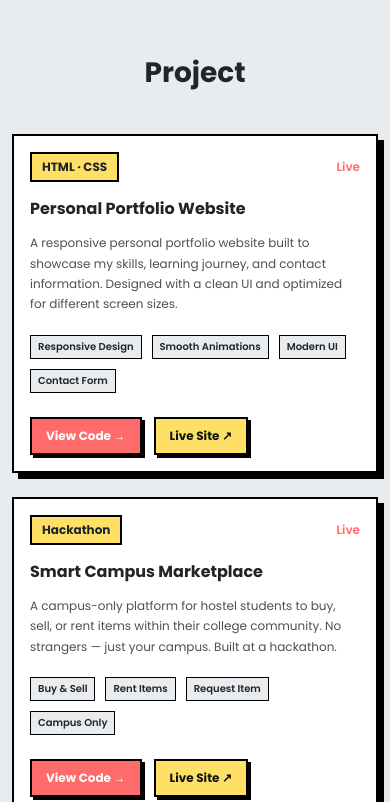
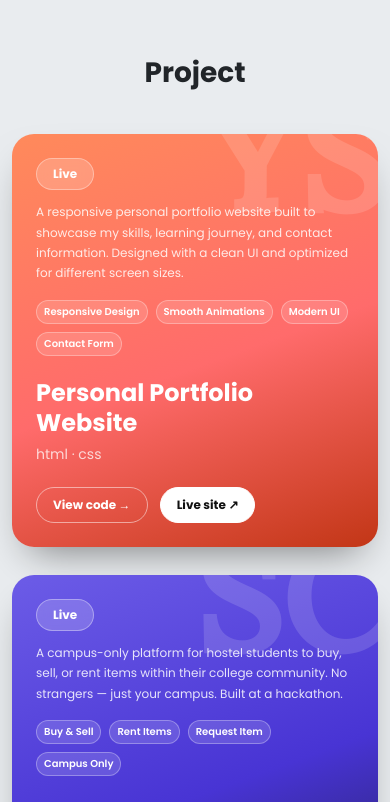
Before and after one commit to YashRajSahu44/Portfolio, a React (Vite) app: page / in a window 390 px wide. Shown: the part 3220-4022 px from the top of the page. Built offline with nearby package versions, Linux system fonts and the light colour scheme.

Commit message:
Modified project section

```diff
--- a/src/components/Projects.jsx
+++ b/src/components/Projects.jsx
@@ -5,25 +5,33 @@ export default function Projects() {
     <>
       <h1 className="Main-head" id="project">Project</h1>
 
-      <div className="projects-grid">
+      <div className="project-feed">
         {projects.map((project) => (
-          <div className="project-card" key={project.id}>
-            <div>
-              <div className="project-card-top">
-                <span className="project-tag">{project.tag}</span>
-                <span className="project-status">{project.status}</span>
-              </div>
-              <h3>{project.title}</h3>
-              <p>{project.desc}</p>
-              <div className="project-features">
+          <div
+            className="project-feature-card"
+            key={project.id}
+            style={{ background: project.gradient }}
+          >
+            <span className="project-feature-monogram" aria-hidden="true">{project.monogram}</span>
+            <span className="project-feature-status">{project.status}</span>
+
+            <div className="project-feature-body">
+              <p className="project-feature-desc">{project.desc}</p>
+              <div className="project-feature-features">
                 {project.features.map((feature) => (
                   <span key={feature}>{feature}</span>
                 ))}
               </div>
-            </div>
-            <div className="project-links">
-              <a href={project.code} className="proj-btn">View Code →</a>
-              <a href={project.live} target="_blank" rel="noreferrer" className="proj-btn-live">Live Site ↗</a>
+
+              <h3 className="project-feature-title">{project.title}</h3>
+              <p className="project-feature-tag">{project.tag.toLowerCase()}</p>
+
+              <div className="project-feature-links">
+                <a href={project.code} className="project-feature-btn">View code →</a>
+                <a href={project.live} target="_blank" rel="noreferrer" className="project-feature-btn project-feature-btn-solid">
+                  Live site ↗
+                </a>
+              </div>
             </div>
           </div>
         ))}
--- a/src/data/projects.js
+++ b/src/data/projects.js
@@ -8,6 +8,8 @@ export const projects = [
     features: ['Responsive Design', 'Smooth Animations', 'Modern UI', 'Contact Form'],
     code: 'https://github.com/YashRajSahu44/portfolio.git',
     live: 'https://yash-portfolio-mu-eight.vercel.app/',
+    monogram: 'YS',
+    gradient: 'linear-gradient(160deg, #ff8a5b 0%, #ff6b6b 55%, #c23616 100%)',
   },
   {
     id: 2,
@@ -18,6 +20,8 @@ export const projects = [
     features: ['Buy & Sell', 'Rent Items', 'Request Item', 'Campus Only'],
     code: 'https://github.com/YashRajSahu44/SmartCampusMarketplace_.git',
     live: 'https://n3xtg3n.xyz/',
+    monogram: 'SC',
+    gradient: 'linear-gradient(160deg, #6c5ce7 0%, #4834d4 55%, #1e1b4b 100%)',
   },
   {
     id: 3,
@@ -28,6 +32,8 @@ export const projects = [
     features: ['Real-time Weather', 'Dynamic Animations', 'Air Quality', 'API Integration'],
     code: 'https://github.com/YashRajSahu44/CheckTemp.git',
     live: 'https://yashrajsahu44.github.io/CheckTemp/',
+    monogram: 'CT',
+    gradient: 'linear-gradient(160deg, #38bdf8 0%, #0ea5e9 55%, #0c4a6e 100%)',
   },
   {
     id: 4,
@@ -38,5 +44,7 @@ export const projects = [
     features: ['Tax Calculation', 'FY 2025-26 Regime', 'Instant Estimate', 'Clean UI'],
     code: 'https://github.com/YashRajSahu44/TaxWise.git',
     live: 'https://yashrajsahu44.github.io/TaxWise/',
+    monogram: 'TW',
+    gradient: 'linear-gradient(160deg, #34d399 0%, #059669 55%, #064e3b 100%)',
   },
 ]
--- a/src/responsive.css
+++ b/src/responsive.css
@@ -35,8 +35,7 @@
   .skills-container{
     grid-template-columns:repeat(2,1fr);
   }
-  .projects-grid{
-    grid-template-columns:1fr;
+  .project-feed{
     padding:0 12px;
   }
   .cert-container{
@@ -77,28 +76,27 @@
   .skill-card p{
     font-size:12px;
   }
-  .projects-grid{
+  .project-feed{
     padding:0 12px;
   }
-  .project-card{
-    padding:16px;
+  .project-feature-card{
+    min-height:320px;
+    padding:24px;
+    border-radius:22px;
   }
-  .project-card h3{
-    font-size:16px;
-    word-break:break-word;
+  .project-feature-monogram{
+    font-size:150px;
   }
-  .project-card p{
+  .project-feature-desc{
     font-size:12px;
   }
-  .project-features span{
+  .project-feature-features span{
     font-size:10px;
     padding:3px 7px;
   }
-  .proj-btn,
-  .proj-btn-live{
+  .project-feature-btn{
     font-size:12px;
-    padding:8px 14px;
-    box-shadow:3px 3px #000;
+    padding:8px 16px;
   }
   .about-text{
     padding:28px 18px;
--- a/src/style.css
+++ b/src/style.css
@@ -384,109 +384,120 @@ nav{
   font-family:'Poppins',sans-serif;
 }
 
-.projects-grid{
-  display:grid;
-  grid-template-columns:repeat(2,1fr);
-  gap:24px;
-  max-width:1100px;
+.project-feed{
+  display:flex;
+  flex-direction:column;
+  gap:28px;
+  max-width:680px;
   margin:0 auto 60px;
   padding:0 20px;
 }
-.project-card{
-  background:#fff;
-  border:2px solid #000;
-  box-shadow:6px 6px #000;
-  padding:28px;
-  transition:all .2s ease;
+.project-feature-card{
+  position:relative;
+  overflow:hidden;
+  border-radius:28px;
+  min-height:400px;
+  padding:36px;
   display:flex;
   flex-direction:column;
-  justify-content:space-between;
+  justify-content:flex-end;
+  color:#fff;
+  box-shadow:0 20px 40px -18px rgba(0,0,0,.5);
+  transition:transform .3s ease, box-shadow .3s ease;
 }
-.project-card:hover{
-  transform:translate(4px,4px);
-  box-shadow:2px 2px #000;
+.project-feature-card:hover{
+  transform:translateY(-4px);
+  box-shadow:0 26px 46px -16px rgba(0,0,0,.55);
 }
-.project-card-top{
-  display:flex;
-  justify-content:space-between;
-  align-items:center;
-  margin-bottom:14px;
-  flex-wrap:wrap;
-  gap:6px;
+.project-feature-monogram{
+  position:absolute;
+  top:-0.35em;
+  right:-0.05em;
+  font-family:'Lora',serif;
+  font-weight:700;
+  font-size:220px;
+  line-height:1;
+  color:rgba(255,255,255,.14);
+  pointer-events:none;
+  user-select:none;
 }
-.project-tag{
-  background:#ffe066;
-  border:2px solid #000;
+.project-feature-status{
+  position:absolute;
+  top:24px;
+  left:24px;
+  background:rgba(255,255,255,.18);
+  backdrop-filter:blur(6px);
+  border:1px solid rgba(255,255,255,.35);
+  border-radius:999px;
+  padding:6px 16px;
   font-size:12px;
   font-weight:700;
-  padding:4px 10px;
 }
-.project-status{
-  font-size:12px;
+.project-feature-body{
+  position:relative;
+  z-index:1;
+  padding-top: 44px;
+}
+.project-feature-desc{
+  font-size:14px;
+  line-height:1.7;
+  color:rgba(255,255,255,.85);
+  margin-bottom:16px;
+  font-family:'Poppins',sans-serif;
+  max-width:46ch;
+}
+.project-feature-features{
+  display:flex;
+  flex-wrap:wrap;
+  gap:8px;
+  margin-bottom:22px;
+}
+.project-feature-features span{
+  background:rgba(255,255,255,.14);
+  border:1px solid rgba(255,255,255,.3);
+  border-radius:999px;
+  font-size:11px;
   font-weight:600;
-  color:#ff6b6b;
+  padding:5px 12px;
+  color:#fff;
 }
-.project-card h3{
-  font-size:20px;
+.project-feature-title{
+  font-size:clamp(24px,3.4vw,30px);
   font-weight:700;
-  margin-bottom:12px;
-  color:#212529;
+  line-height:1.25;
+  margin-bottom:6px;
 }
-.project-card p{
+.project-feature-tag{
   font-size:14px;
-  color:#495057;
-  line-height:1.7;
-  margin-bottom:20px;
+  color:rgba(255,255,255,.75);
+  margin-bottom:22px;
   font-family:'Poppins',sans-serif;
 }
-.project-features{
-  display:flex;
-  flex-wrap:wrap;
-  gap:10px;
-  margin-bottom:24px;
-}
-.project-features span{
-  background:#e9ecef;
-  border:1px solid #000;
-  font-size:12px;
-  font-weight:600;
-  padding:5px 10px;
-  color:#212529;
-}
-.project-links{
+.project-feature-links{
   display:flex;
   gap:12px;
   flex-wrap:wrap;
 }
-.proj-btn{
+.project-feature-btn{
   display:inline-block;
-  background:#ff6b6b;
-  color:#fff;
-  border:2px solid #000;
+  border-radius:999px;
   padding:10px 22px;
   font-size:14px;
   font-weight:700;
-  box-shadow:4px 4px #000;
+  color:#fff;
+  border:1px solid rgba(255,255,255,.5);
   transition:all .2s ease;
 }
-.proj-btn:hover{
-  transform:translate(3px,3px);
-  box-shadow:1px 1px #000;
+.project-feature-btn:hover{
+  background:rgba(255,255,255,.15);
 }
-.proj-btn-live{
-  display:inline-block;
-  background:#ffe066;
+.project-feature-btn-solid{
+  background:#fff;
   color:#111;
-  border:2px solid #000;
-  padding:10px 22px;
-  font-size:14px;
-  font-weight:700;
-  box-shadow:4px 4px #000;
-  transition:all .2s ease;
+  border-color:#fff;
 }
-.proj-btn-live:hover{
-  transform:translate(3px,3px);
-  box-shadow:1px 1px #000;
+.project-feature-btn-solid:hover{
+  background:rgba(255,255,255,.85);
 }
 
 .exp-container{
```
